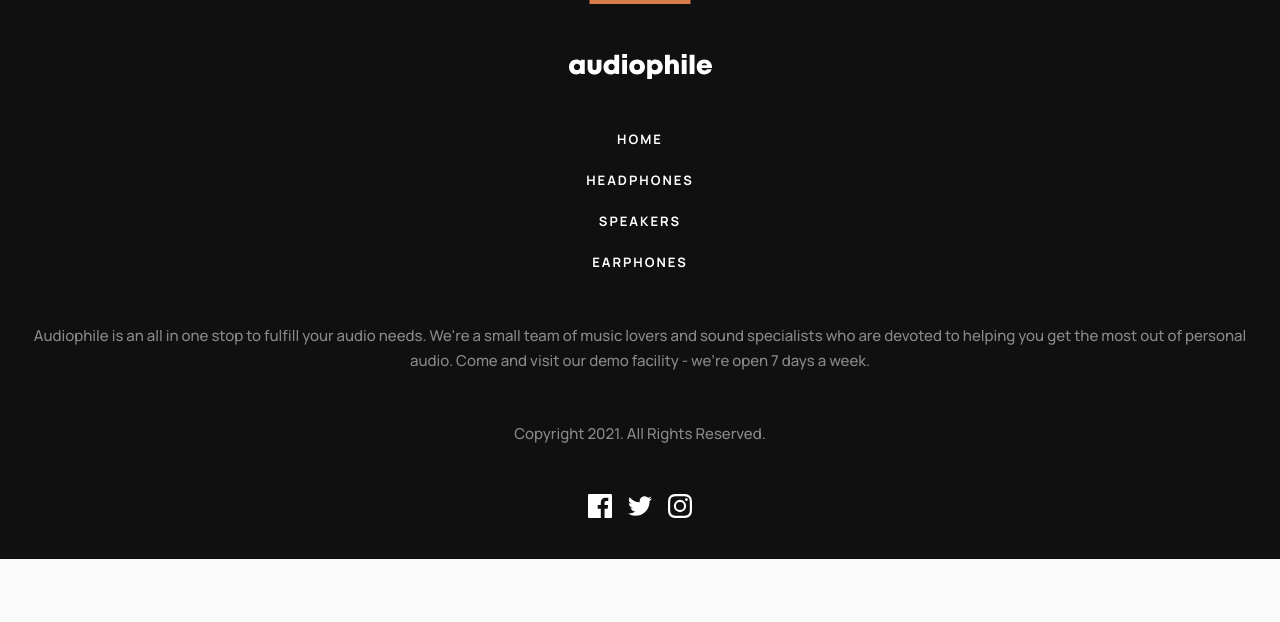
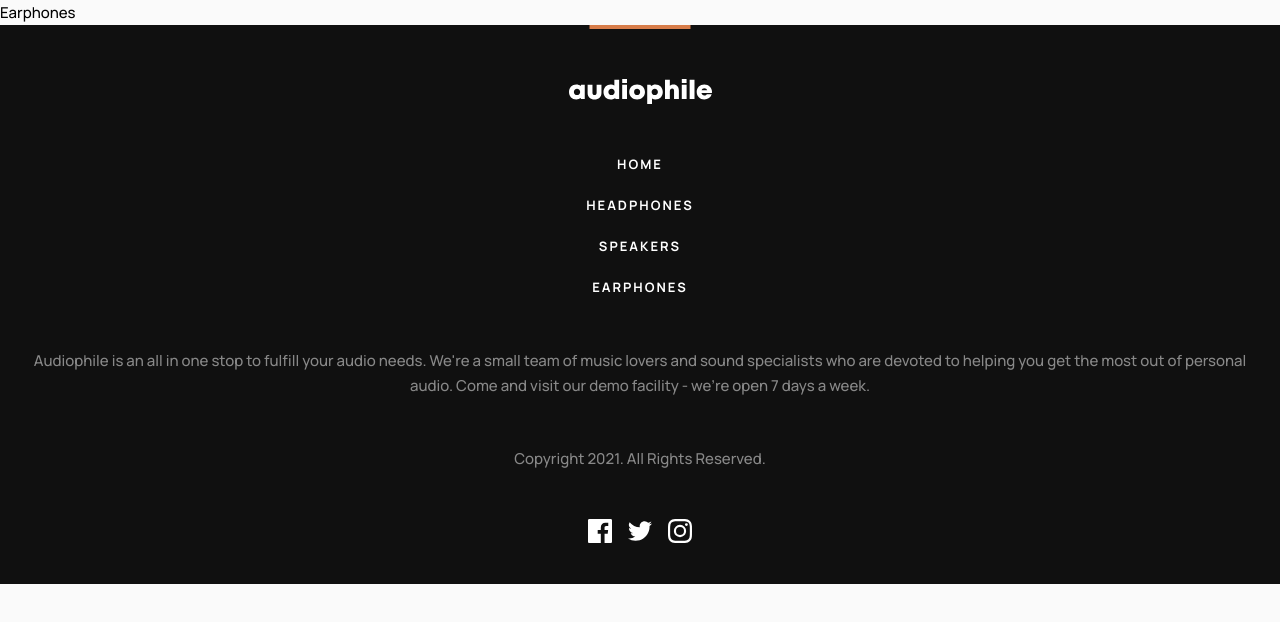
Before and after one commit to ryanbradley-webdev/audiophile, a React (Vite) app in the folder client/: page /earphones in a window 1280 px wide. Shown: the top 622 px of the page. Built offline with nearby package versions, Linux system fonts and the light colour scheme.

Commit message:
Add route components for major product routes.

```diff
--- a/client/src/App.tsx
+++ b/client/src/App.tsx
@@ -1,8 +1,11 @@
 import './App.css'
 import Footer from './components/Footer/Footer'
 import Header from './components/Header/Header'
+import Headphones from './routes/Headphones/Headphones'
 import Home from './routes/Home/Home'
 import { Routes, Route } from 'react-router-dom'
+import Speakers from './routes/Speakers/Speakers'
+import Earphones from './routes/Earphones/Earphones'
 
 function App() {
   return (
@@ -14,6 +17,12 @@ function App() {
 
         <Route path='/' element={<Home />} />
 
+        <Route path='/headphones' element={<Headphones />} />
+
+        <Route path='/speakers' element={<Speakers />} />
+
+        <Route path='/earphones' element={<Earphones />} />
+
       </Routes>
 
       <Footer />
--- /dev/null
+++ b/client/src/routes/Earphones/Earphones.tsx
@@ -0,0 +1,9 @@
+import styles from './Earphones.module.css'
+
+export default function Earphones() {
+    return (
+        <main>
+            Earphones
+        </main>
+    )
+}
--- /dev/null
+++ b/client/src/routes/Headphones/Headphones.tsx
@@ -0,0 +1,9 @@
+import styles from './Headphones.module.css'
+
+export default function Headphones() {
+    return (
+        <main>
+            Headphones
+        </main>
+    )
+}
--- /dev/null
+++ b/client/src/routes/Speakers/Speakers.tsx
@@ -0,0 +1,9 @@
+import styles from './Speakers.module.css'
+
+export default function Speakers() {
+    return (
+        <main>
+            Speakers
+        </main>
+    )
+}
```
Also changed, not shown: client/src/routes/Earphones/Earphones.module.css (added), client/src/routes/Headphones/Headphones.module.css (added), client/src/routes/Speakers/Speakers.module.css (added).
